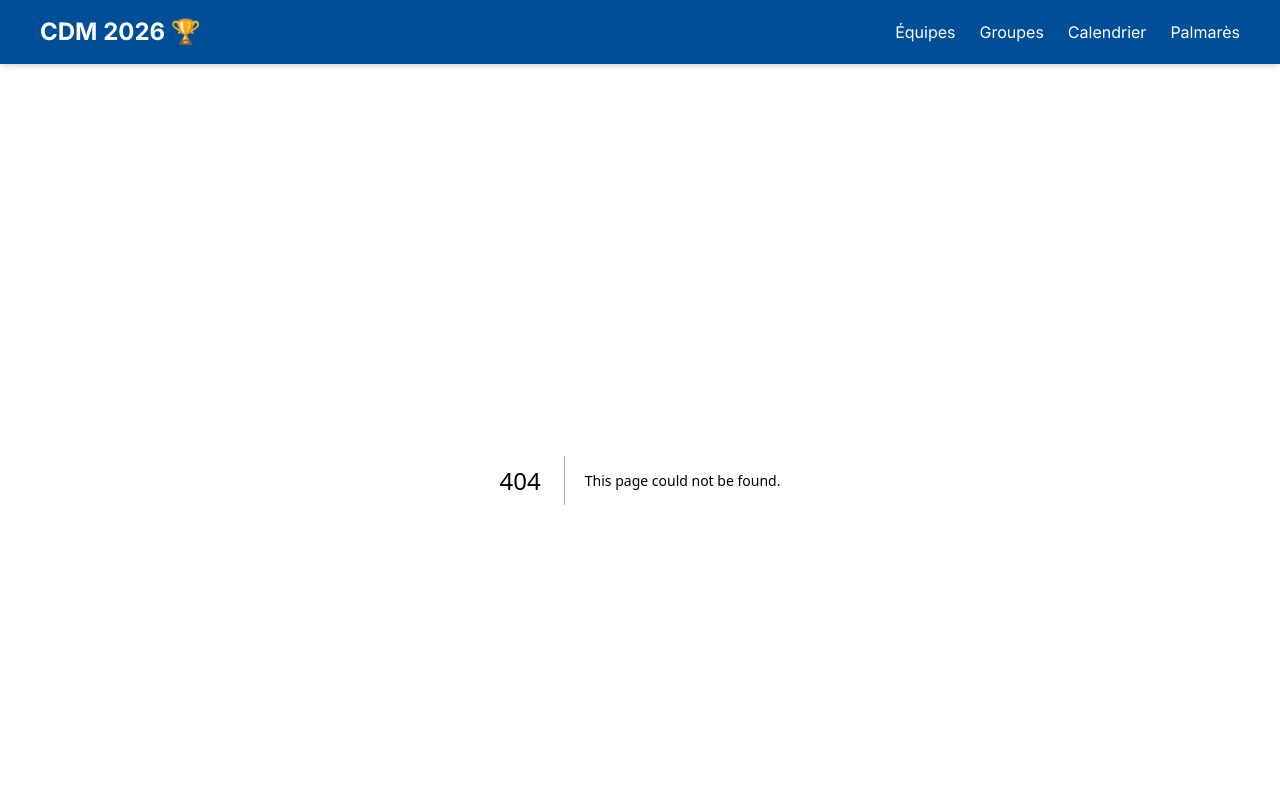
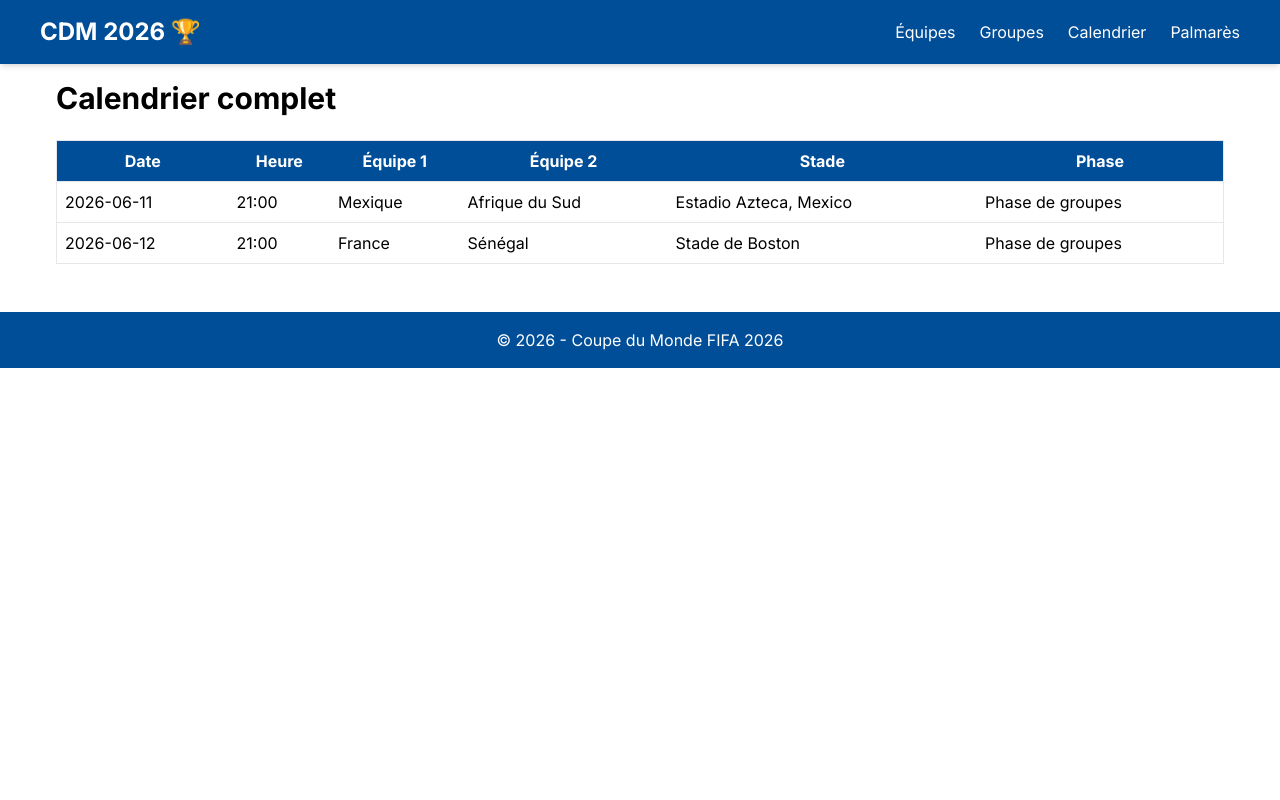
Before and after one commit to DuvalK78/coupe-du-monde-2026, a Next.js app: page /schedule in a window 1280 px wide. Before the commit this address had no page. Shown: the top 800 px of the page. Built offline with nearby package versions, Linux system fonts and the light colour scheme.

Commit message:
Create SchedulePage component to display matches

```diff
--- /dev/null
+++ b/src/app/schedule/page.tsx
@@ -0,0 +1,11 @@
+import MatchList from "@/components/MatchList";
+import scheduleData from "@/data/schedule.json";
+
+export default function SchedulePage() {
+  return (
+    <div>
+      <h1 className="text-3xl font-bold mb-6">Calendrier complet</h1>
+      <MatchList matches={scheduleData.matches} />
+    </div>
+  );
+}
```
